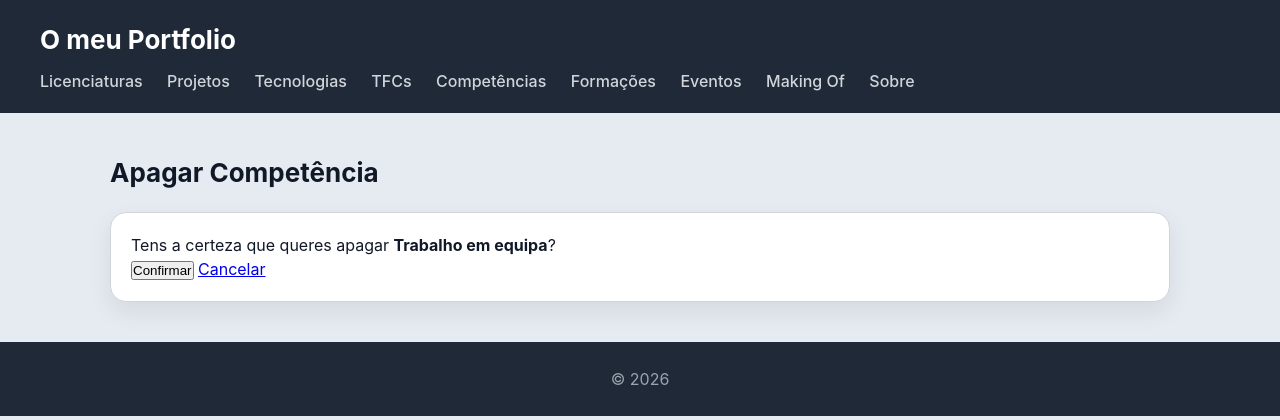
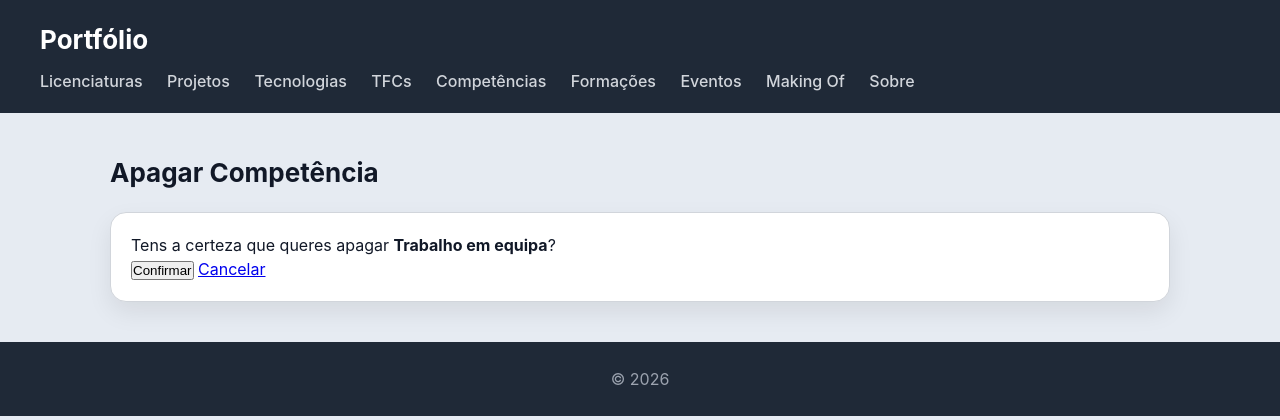
Before and after one commit to JaciraLourenco/Project1-Portfolio-, a Django app: page /portfolio/competencias/1/apagar/ in a window 1280 px wide. Shown: the top 420 px of the page. Run offline with Django 5.2, Linux system fonts and the light colour scheme; data comes from the database, SQL or seed files in the repository; both versions use the stored data as it was after the commit.

Commit message:
alteração do título do site para Portfólio

```diff
--- a/portfolio/templates/portfolio/base.html
+++ b/portfolio/templates/portfolio/base.html
@@ -10,7 +10,7 @@
 </head>
 <body>
     <header>
-        <h1>O meu Portfolio</h1>
+        <h1>Portfólio</h1>
         <nav>
             <a href="{% url 'licenciaturas' %}">Licenciaturas</a>
             <a href="{% url 'projetos' %}">Projetos</a>
```
Also changed, not shown: db.sqlite3.
